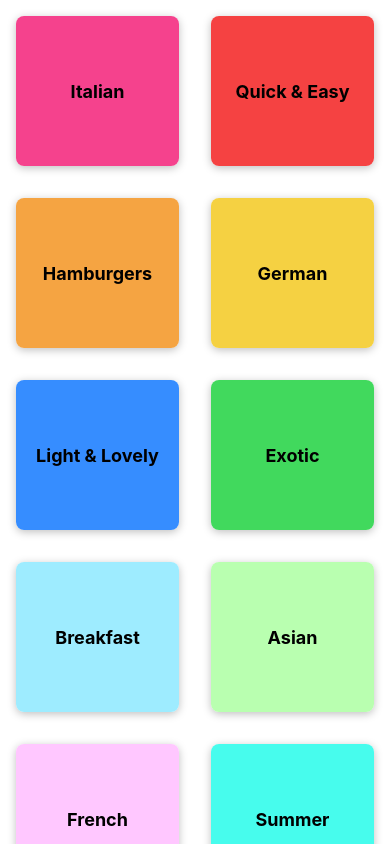
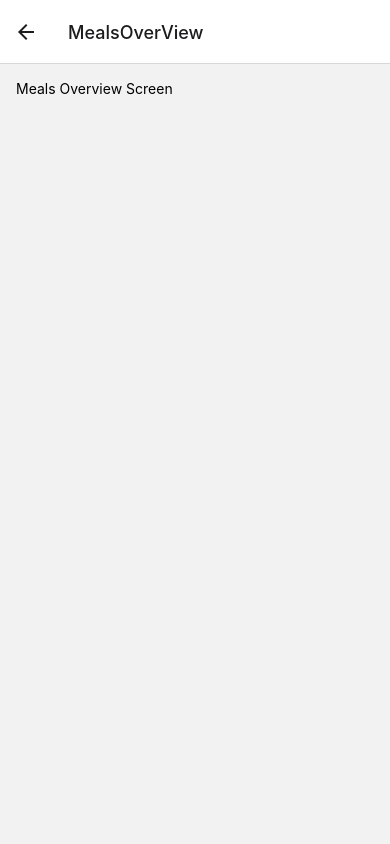
Before and after one commit to ohwonsuk/foodinfo, a React Native app: screen /MealsOverView in a window 390 px wide. Built offline with nearby package versions, Linux system fonts and the light colour scheme.

Commit message:
navigator 통한 화면 내비게이션 구현

```diff
--- a/App.js
+++ b/App.js
@@ -1,12 +1,23 @@
 import { StatusBar } from "expo-status-bar";
 import { StyleSheet } from "react-native";
+import { NavigationContainer } from "@react-navigation/native";
+import { createNativeStackNavigator } from "@react-navigation/native-stack";
+
 import CategoriesScreen from "./screens/CategoriesScreen";
+import MealsOverviewScreen from "./screens/MealsOverviewScreen";
+
+const Stack = createNativeStackNavigator();
 
 export default function App() {
   return (
     <>
-      <StatusBar style="light" />
-      <CategoriesScreen />
+      <StatusBar style="dark" />
+      <NavigationContainer>
+        <Stack.Navigator>
+          <Stack.Screen name="MealsCategories" component={CategoriesScreen} />
+          <Stack.Screen name="MealsOverView" component={MealsOverviewScreen} />
+        </Stack.Navigator>
+      </NavigationContainer>
     </>
   );
 }
--- a/components/CategoryGridTile.js
+++ b/components/CategoryGridTile.js
@@ -1,6 +1,6 @@
 import { View, Text, Pressable, StyleSheet, Platform } from "react-native";
 
-function CategoryGridTile({ title, color }) {
+function CategoryGridTile({ title, color, onPress }) {
   return (
     <View style={styles.gridItem}>
       <Pressable
@@ -9,6 +9,7 @@
           styles.button,
           pressed ? styles.buttonPressed : null,
         ]}
+        onPress={onPress}
       >
         <View style={[styles.innerContainer, { backgroundColor: color }]}>
           <Text style={styles.title}>{title}</Text>
--- a/package.json
+++ b/package.json
@@ -9,10 +9,14 @@
     "web": "expo start --web"
   },
   "dependencies": {
+    "@react-navigation/native": "^6.1.16",
+    "@react-navigation/native-stack": "^6.9.25",
     "expo": "~50.0.13",
     "expo-status-bar": "~1.11.1",
     "react": "18.2.0",
-    "react-native": "0.73.5"
+    "react-native": "0.73.5",
+    "react-native-safe-area-context": "4.8.2",
+    "react-native-screens": "~3.29.0"
   },
   "devDependencies": {
     "@babel/core": "^7.20.0"
--- a/screens/CategoriesScreen.js
+++ b/screens/CategoriesScreen.js
@@ -3,14 +3,20 @@
 import { CATEGORIES } from "../data/dummy-data";
 import CategoryGridTile from "../components/CategoryGridTile";
 
-// 컴포넌트 reload시 매번 실행되지 않도록 컴포넌트 밖에 정의
-function renderCategoryItem(itemData) {
-  return (
-    <CategoryGridTile title={itemData.item.title} color={itemData.item.color} />
-  );
-}
+function CategoriesScreen({ navigation }) {
+  function renderCategoryItem(itemData) {
+    function pressHandler() {
+      navigation.navigate("MealsOverView");
+    }
 
-function CategoriesScreen() {
+    return (
+      <CategoryGridTile
+        title={itemData.item.title}
+        color={itemData.item.color}
+        onPress={pressHandler}
+      />
+    );
+  }
   return (
     <FlatList
       data={CATEGORIES}
--- /dev/null
+++ b/screens/MealsOverviewScreen.js
@@ -0,0 +1,20 @@
+import { View, Text, StyleSheet } from "react-native";
+
+import { MEALS } from "../data/dummy-data";
+
+function MealsOverviewScreen() {
+  return (
+    <View style={styles.container}>
+      <Text>Meals Overview Screen</Text>
+    </View>
+  );
+}
+
+export default MealsOverviewScreen;
+
+const styles = StyleSheet.create({
+  container: {
+    flex: 1,
+    padding: 16,
+  },
+});
```
Also changed, not shown: 1 other file (tests, documents, lock files or other folders).
